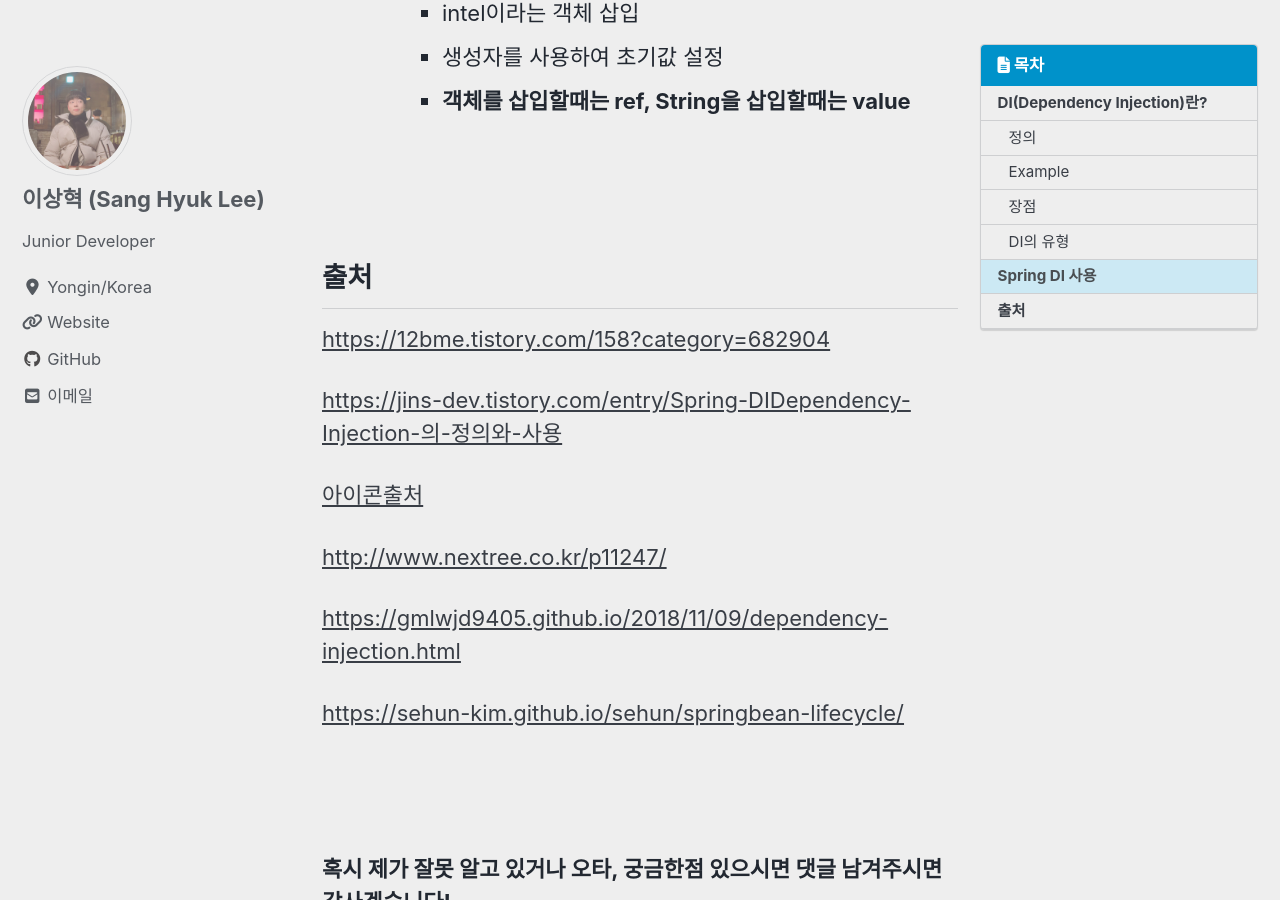
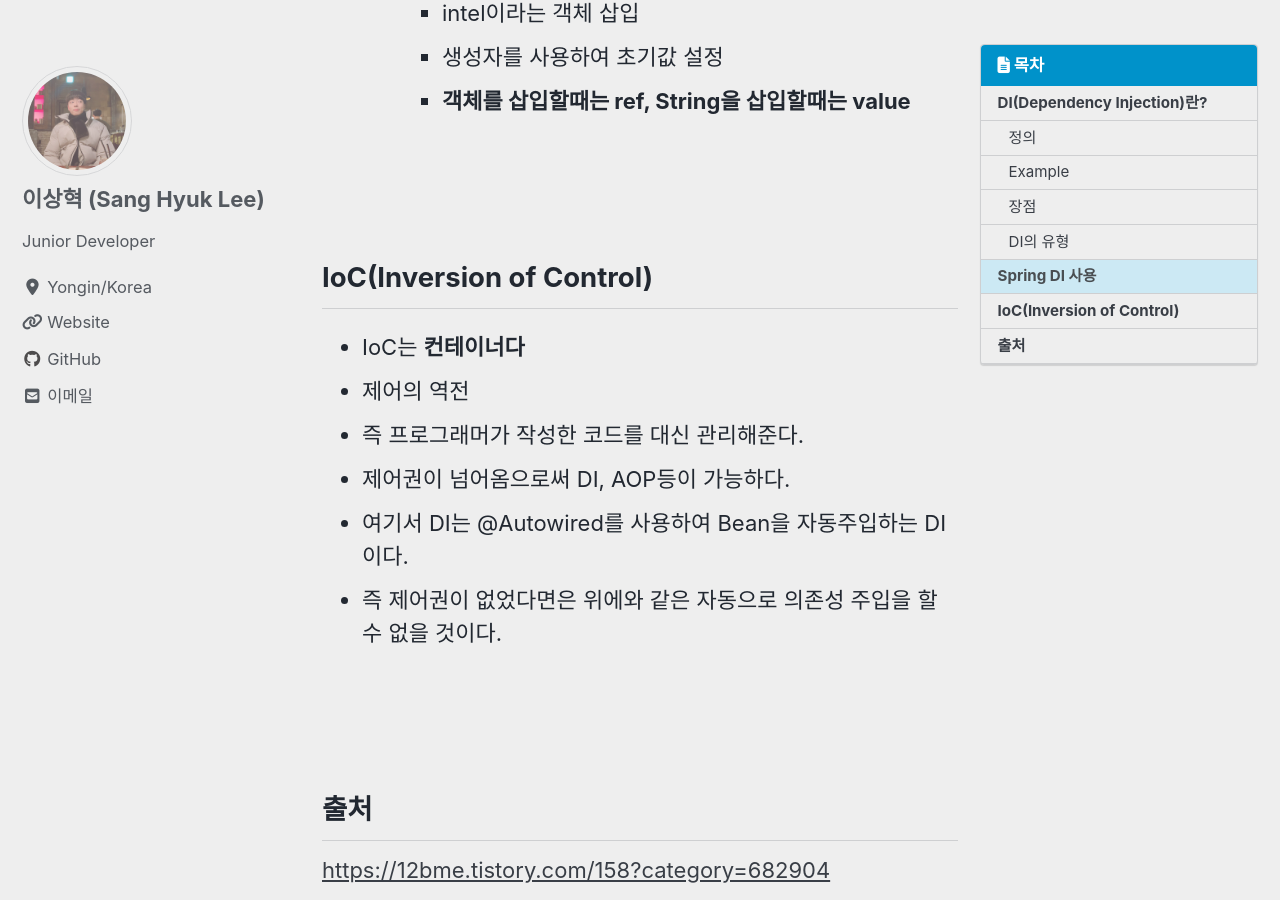
Before and after one commit to ksshlee/ksshlee.github.io, a Jekyll site: the page built from _posts/BackEnd/2020-01-21-springioc.md, in a window 1280 px wide and 900 px high, scrolled down 8869 px. Built offline with Jekyll 4.4.1, drawn with Linux system fonts in a browser that asks for light colours; cached includes are drawn as plain includes; nearby versions of some CDN libraries; comment, search, counter and statistics services are not loaded; a style sheet for code colours, icons or effects is not loaded; some of the changed text lies outside the part shown.

Commit message:
fix fix some wrong letters, add ioc

```diff
--- a/_posts/BackEnd/2020-01-21-springioc.md
+++ b/_posts/BackEnd/2020-01-21-springioc.md
@@ -276,6 +276,26 @@ public class Driver{
 <br><br>
 
 
+
+IoC(Inversion of Control)
+--
+
+- IoC는 **컨테이너다**
+- 제어의 역전
+- 즉 프로그래머가 작성한 코드를 대신 관리해준다.
+- 제어권이 넘어옴으로써 DI, AOP등이 가능하다.
+- 여기서 DI는 @Autowired를 사용하여 Bean을 자동주입하는 DI이다.
+- 즉 제어권이 없었다면은 위에와 같은 자동으로 의존성 주입을 할 수 없을 것이다.
+
+
+
+<br><br>
+
+
+
+
+
+
 출처
 --
 [https://12bme.tistory.com/158?category=682904](https://12bme.tistory.com/158?category=682904)
```
Also changed, not shown: other parts of _posts/BackEnd/2020-01-21-springioc.md (+1 -1 lines).
